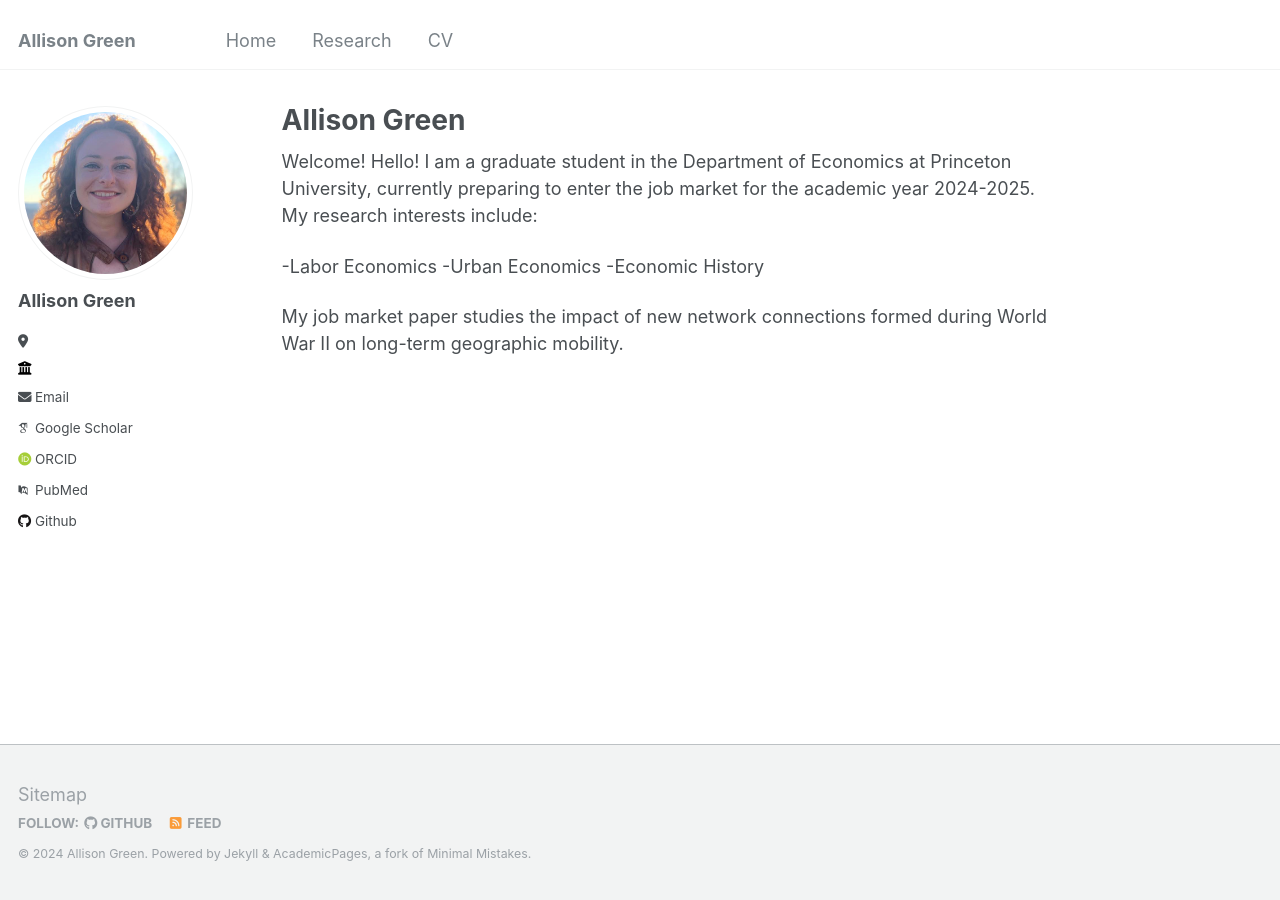
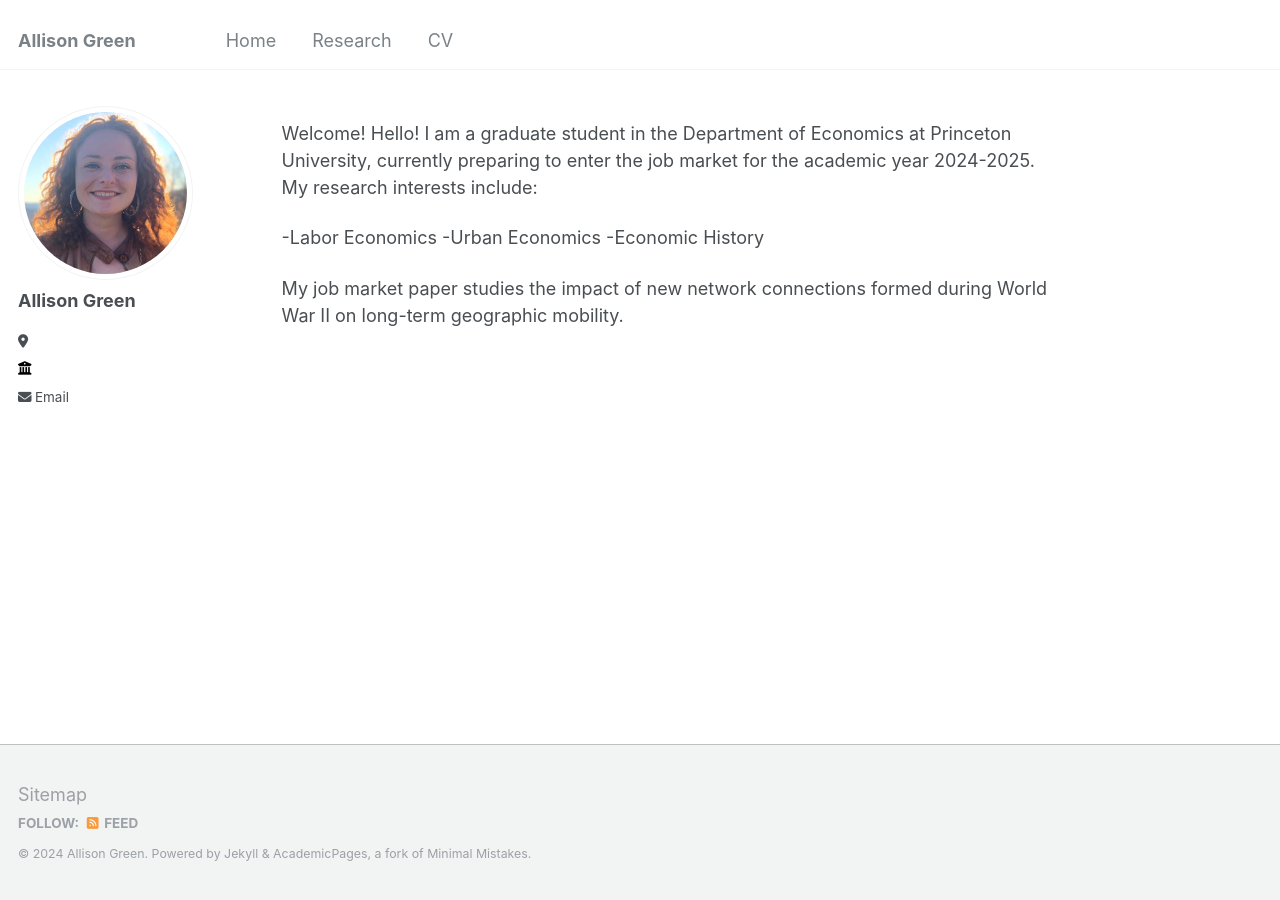
Before and after one commit to awasgreen/awasgreen.github.io, a Jekyll site: the page built from _pages/about.md, in a window 1280 px wide. Built offline with Jekyll 4.4.1, drawn with Linux system fonts in a browser that asks for light colours; some web fonts are replaced; some of the changed lines change nothing that is shown.

Commit message:
More small changes

```diff
--- a/_config.yml
+++ b/_config.yml
@@ -32,18 +32,18 @@ author:
 
   # Academic websites
   arxiv            : # URL - Update with the correct link to your profile
-  googlescholar    : ""
+  googlescholar    : #
   impactstory      : # URL
-  orcid            : ""
+  orcid            : #
   semantic         : # URL
-  pubmed           : ""
+  pubmed           : #
   researchgate     : # URL
 
   # Repositories and software development
   bitbucket        : # Username - Update with your username on the site
   codepen          : # Username
   dribbble         : # Username
-  github           : "awasgreen"
+  github           : #
   kaggle           : # Username
   stackoverflow    : # User number or user number and name (i.e., use "1" or "1/jeff-atwood")
 
--- a/_pages/about.md
+++ b/_pages/about.md
@@ -1,6 +1,6 @@
 ---
 permalink: /
-title: "Allison Green"
+title: ""
 author_profile: true
 redirect_from:
   - /about/
```
